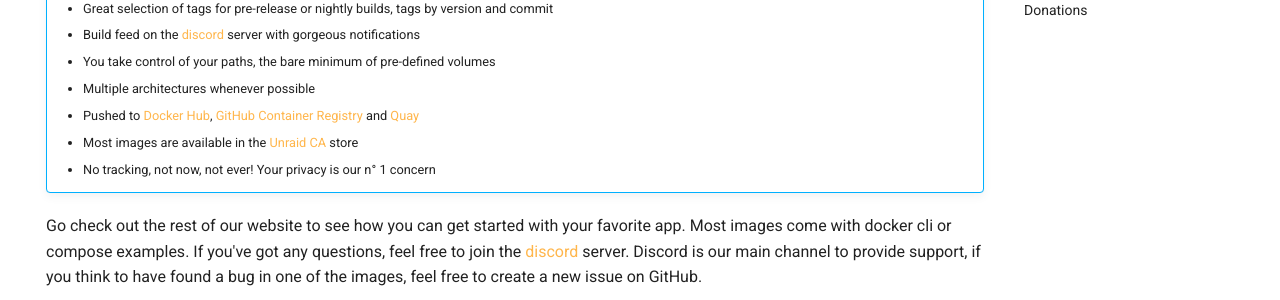
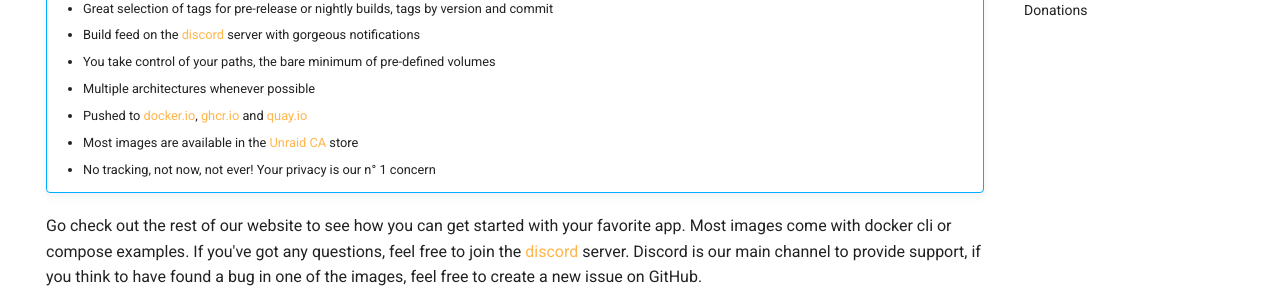
Before and after one commit to hotio/website, an MkDocs documentation site: the page built from docs/index.md, in a window 1280 px wide and 900 px high, scrolled down 735 px. Shown: the part 152-452 px from the top of the window. Built offline with MkDocs 1.6.1 and Material for MkDocs 9.7.7, drawn with Linux system fonts in a browser that asks for light colours.

Commit message:
tweak main page

```diff
--- a/docs/index.md
+++ b/docs/index.md
@@ -25,7 +25,7 @@ Oooh, am I glad you asked! Check out my tiny list just a few pixels down. Have y
     - Build feed on the [discord](discord){: target=_blank rel="noopener noreferrer" } server with gorgeous notifications
     - You take control of your paths, the bare minimum of pre-defined volumes
     - Multiple architectures whenever possible
-    - Pushed to [Docker Hub](dockerhub){: target=_blank rel="noopener noreferrer" }, [GitHub Container Registry](ghcr){: target=_blank rel="noopener noreferrer" } and [Quay](https://quay.io/user/hotio){: target=_blank rel="noopener noreferrer" }
+    - Pushed to [docker.io](dockerhub){: target=_blank rel="noopener noreferrer" }, [ghcr.io](ghcr){: target=_blank rel="noopener noreferrer" } and [quay.io](quay){: target=_blank rel="noopener noreferrer" }
     - Most images are available in the [Unraid CA](https://unraid.net/community/apps?q=hotio){: target=_blank rel="noopener noreferrer" } store
     - No tracking, not now, not ever! Your privacy is our n° 1 concern
 
--- a/mkdocs.yml
+++ b/mkdocs.yml
@@ -29,8 +29,9 @@ plugins:
       redirect_maps:
         discord.md: 'https://discord.gg/3SnkuKp'
         dockerhub.md: 'https://hub.docker.com/u/hotio'
+        ghcr.md: 'https://github.com/orgs/hotio/packages?ecosystem=container&visibility=public'
+        quay.md: 'https://quay.io/user/hotio'
         github.md: 'https://github.com/hotio'
-        ghcr.md: 'https://github.com/orgs/hotio/packages?ecosystem=container&visibility=public'
         donate.md: 'https://hotio.dev/#donations'
 
 repo_name: hotio
```
